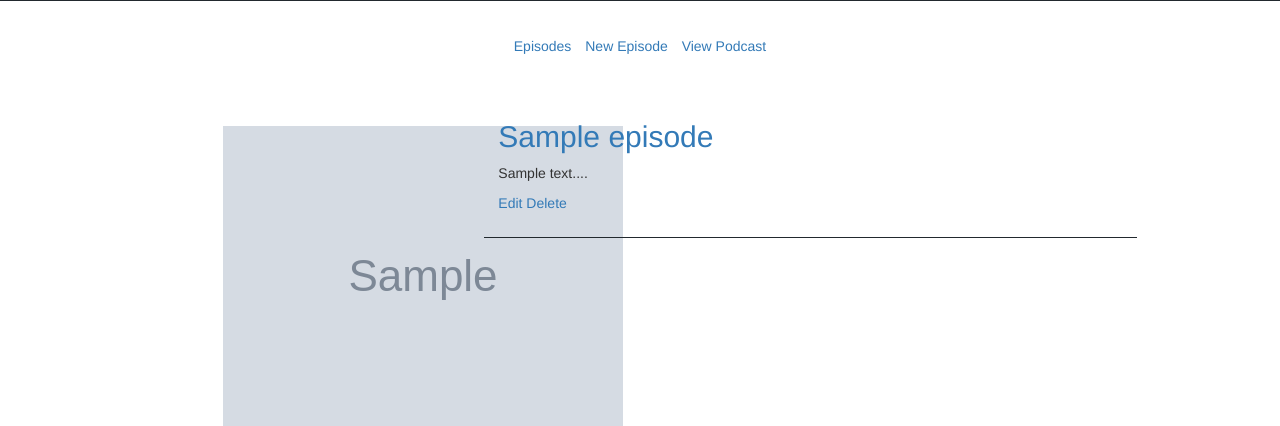
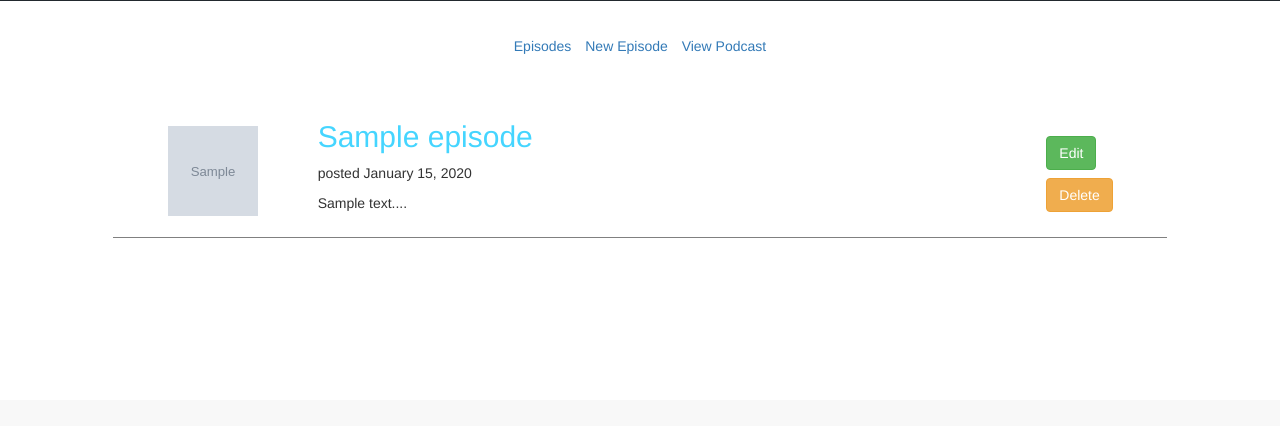
Before and after one commit to mahida/podcast_fem, a Rails app: page / in a window 1280 px wide. Shown: the part 400-826 px from the top of the page. After the commit the page ends 638 px from the top, so only its background shows below. Run offline with Rails 7, Linux system fonts and the light colour scheme; a user stored in the database is signed in; tables that the repository leaves empty hold one stand-in row (values such as "Sample post"); grey boxes marked "Sample" are stand-in pictures; style sheets or scripts are compiled from the project's sources; parts of the project's set-up code (start-up, migrations or seed data) failed here and were passed over; some libraries are stand-ins or nearby versions.

Commit message:
added styles to view pages

```diff
--- a/app/assets/stylesheets/application.scss
+++ b/app/assets/stylesheets/application.scss
@@ -66,9 +66,19 @@ h1 {
 	width: 54px;
 }
 
+.thumbnail-small-sm {
+	width: 90px;
+	height: 90px;
+}
+
 .thumbnail-small {
-	width: 120px;
-	height: 120px;
+	width: 100px;
+	height: 100px;
+}
+
+.thumbnail-medium {
+	width: 200px;
+	height: 200px;
 }
 
 .thumbnail-full {
@@ -156,15 +166,53 @@ h1 {
 	margin: 0 auto;
 }
 
-.show-content {
-	.show-img {
-		margin-left: 80px;
+.dash-content {
+	border-bottom: 1px solid grey;
+	.dash-img {
+		margin-left: 40px;
 		margin-top: 40px;
 	}
+	.dash-text-content {
+		padding: 1em 1em;
+		a.link-text-content {
+			text-decoration: none;
+			color: #45d5ff;
+			}
+		a.link-text-content:hover {
+				color: $highlight
+			}
+		}
+	ul {
+		list-style: none;
+		margin-top: 50px;
+		li {
+			margin-right: 1rem;
+			margin-bottom: 8px;
+			a {
+				text-decoration: none;
+			}
+		}
+	}
+}
+
+.show-content {
+	padding: 12px;
+	border: 1px solid grey;
+	border-radius: 6px;
+	margin-bottom: 5px;
+	background-color: lightgrey;
+	.show-img {
+	}
 	.text-content {
-		padding: 1em 1em;
-		border-bottom: 1px solid $dark;
-	}
+		padding: 0 1.5em;
+		a.link-text-content {
+			text-decoration: none;
+			color: #45d5ff;
+			}
+		a.link-text-content:hover {
+				color: $highlight
+			}
+		}
 }
 
 .epi-show {
--- a/app/views/podcasts/dashboard.html.erb
+++ b/app/views/podcasts/dashboard.html.erb
@@ -10,25 +10,28 @@
 			<li><%= link_to "View Podcast", podcast_path(current_podcast) %></li>
 		</ul>
 	</div>
-</div>
 
-<div class="row">
-
+	<div class="wrapper-wide">
 		<% @episodes.each do |episode| %>
-		<div class="wrapper-wide show-content">
-			<div class="col-md-4">
-				<%= image_tag episode.thumbnail.url(:thumb), class: "show-img" %>
+			<div class="row dash-content">
+				<div class="col-md-2">
+					<%= image_tag episode.thumbnail.url, class: " thumbnail-small-sm dash-img" %>
 				</div>
 				<div class="col-md-8">
-				<div class="text-content">
-					<h2><%= link_to episode.title, podcast_episode_path(@podcast, episode) %></h2>
+					<div class="dash-text-content">
+						<h2><%= link_to episode.title, podcast_episode_path(@podcast, episode), class: "link-text-content" %></h2>
+						<p>posted <%= episode.created_at.strftime("%B %d, %Y") %></p>
 						<p><%= episode.description[0..250] %>...</p>
-					<p>
-						<%= link_to "Edit", edit_podcast_episode_path(@podcast, episode) %>
-						<%= link_to "Delete", podcast_episode_path(@podcast, episode), method: :delete, data: {confirm: "Are you sure?"} %>
-					</p>
 					</div>
+				</div>
+				<div class="col-md-2">
+					<ul>
+						<li><%= link_to "Edit", edit_podcast_episode_path(@podcast, episode), class: "btn btn-success" %></li>
+						<li><%= link_to "Delete", podcast_episode_path(@podcast, episode), class: "btn btn-warning", method: :delete, data: {confirm: "Are you sure?"} %></li>
+					</ul>
 				</div>
 			</div>
 		<% end %>
 	</div>
+
+</div>
```
Also changed, not shown: app/views/podcasts/show.html.erb (+5 -5 lines). Lines whose indentation alone changed are shown as unchanged.
